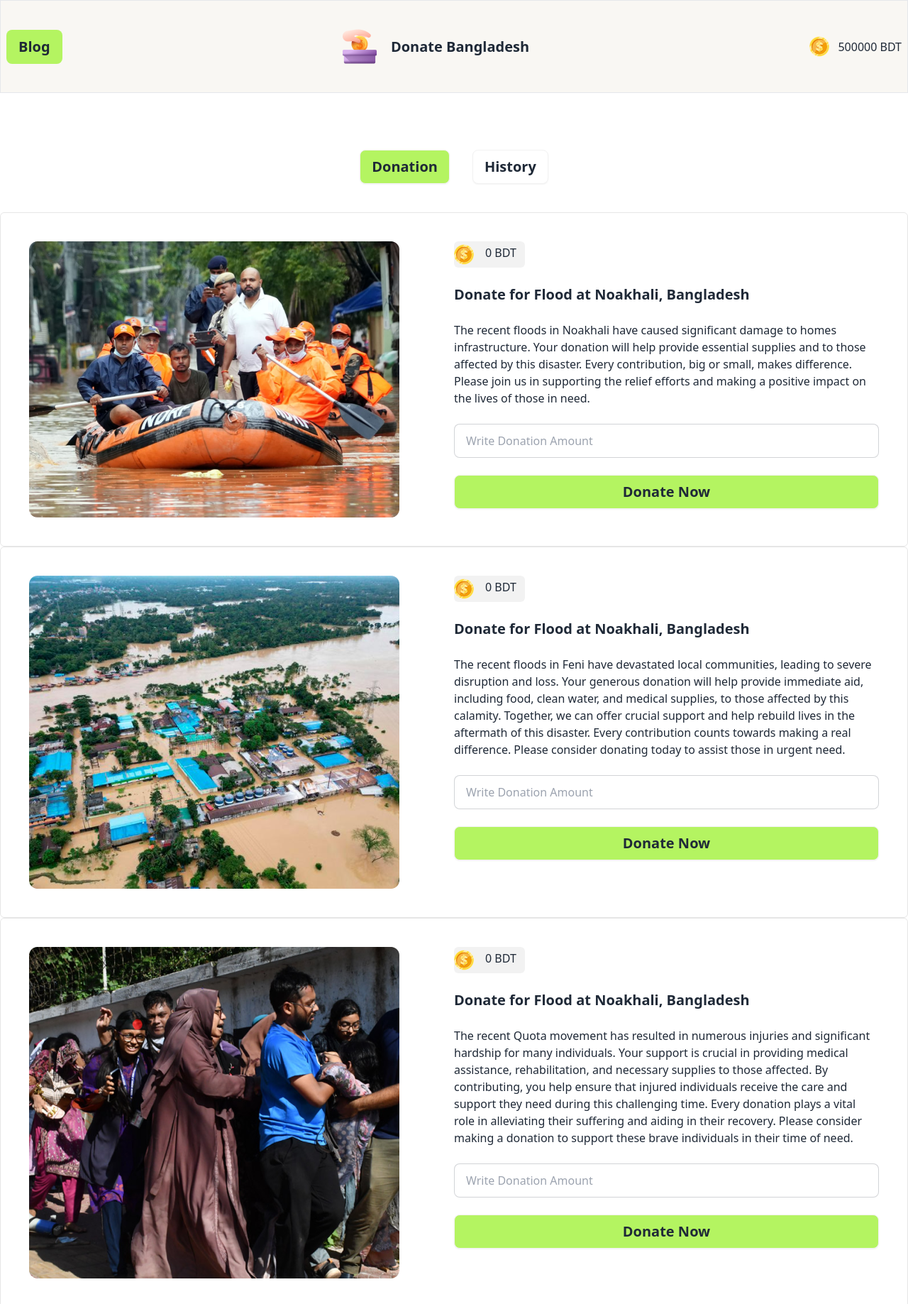
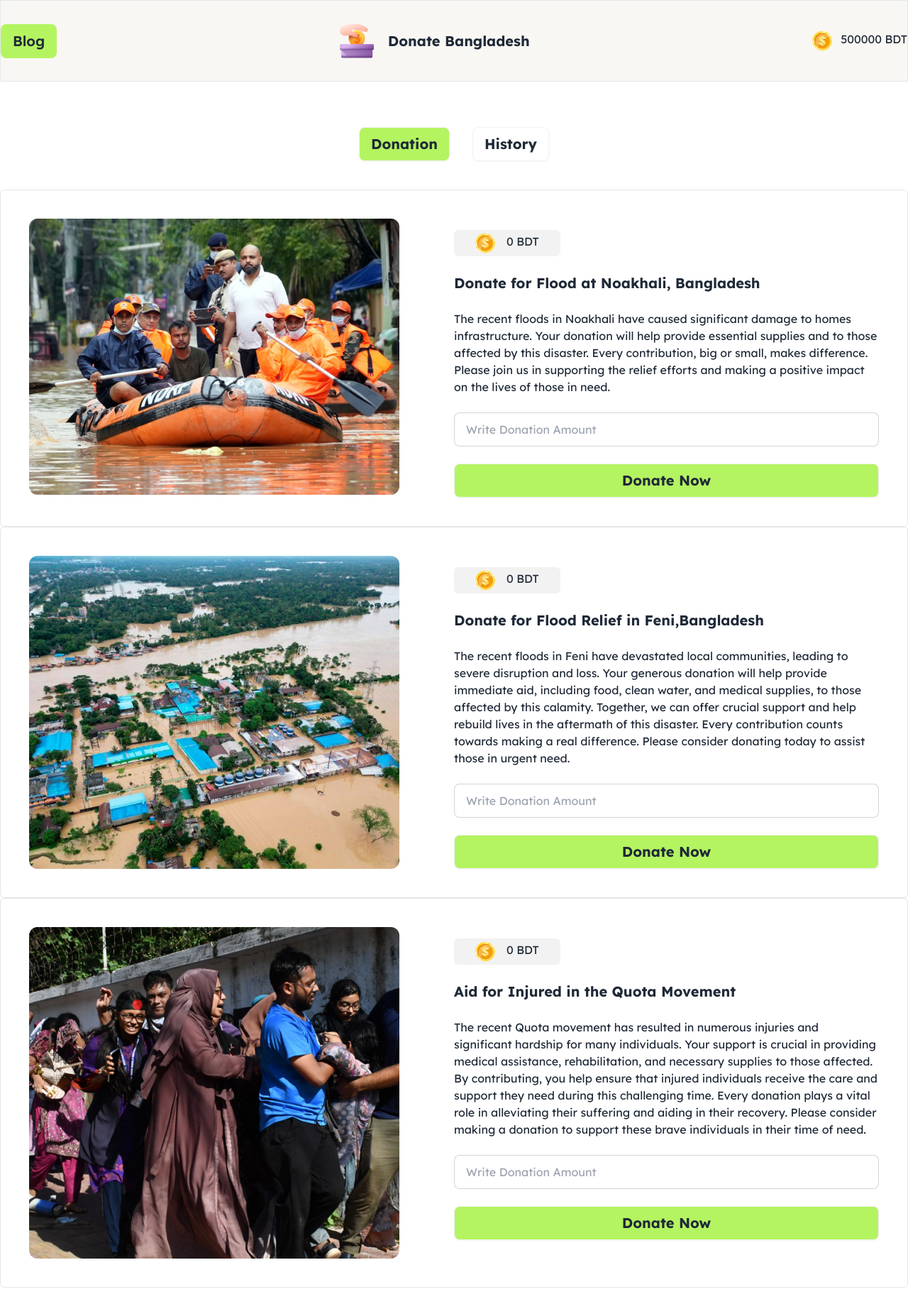
Before and after one commit to DebasisLeo/B10A5, a plain HTML site: page index.html in a window 1280 px wide. Shown: the top 1837 px of the page at 71% size. After the commit the page ends 1814 px from the top, so only its background shows below. Drawn offline with nearby package versions, Linux system fonts and the light colour scheme.

Commit message:
third commit

```diff
--- a/index.html
+++ b/index.html
@@ -13,17 +13,26 @@
     <link rel="preconnect" href="https://fonts.googleapis.com">
     <link rel="preconnect" href="https://fonts.gstatic.com" crossorigin>
     <link href="https://fonts.googleapis.com/css2?family=Lexend:wght@100..900&display=swap" rel="stylesheet">
+
+    <style>
+        .lexend {
+  font-family: "Lexend", sans-serif;
+  font-optical-sizing: auto;
+
+}
+    </style>
 </head>
 
-<body>
-    <header>
-        <nav class="bg-[#F9F7F3] border py-8 mb-20">
-            <div class="navbar flex justify-between  max-w-screen-xl mx-auto  ">
+
+<body class="lexend">
+    <header style="position: sticky; top: 0; " >
+        <nav class="bg-[#F9F7F3] border py-8 mb-16">
+            <div class="flex items-center md:flex md:justify-between   md:max-w-screen-xl md:mx-auto max-w-screen-xl justify-around mx-auto  ">
                 <div class="">
 
                  <button onclick="blog(this)" class="btn btn-ghost bg-[#B4F461] rounded-lg text-xl">Blog</button>
                 </div>
-                <div class="   lg:flex lg:justify-center lg:items-center lg:gap-5">
+                <div class="flex  items-center justify-center  gap-3  md:flex md:justify-center md:items-center md:gap-5">
                     <img src="./assets/logo.png" alt="">
                     <h4 class="text-xl font-bold">Donate Bangladesh</h4>
                 </div>
@@ -35,18 +44,18 @@
         </nav>
     </header>
     <main class="max-w-screen-xl mx-auto">
-        <div class="flex justify-center gap-8 mb-10">
+        <div class="flex justify-center gap-8 mb-10" style="position: sticky; top: 175px; " md:style="position: sticky; top: 205px; ">
             <button id="don" onclick="donate(this)" class="btn text-xl font-bold bg-[#B4F461]">Donation</button>
             <button onclick="history(this)" id="his" class="btn text-xl font-bold bg-white">History</button>
         </div>
 
        <div id="d-1">
-        <div class=" flex border border-[#1111111A] p-10 rounded-md">
-            <div class="w-1/2">
+        <div class=" md:flex border border-[#1111111A] p-5 md:p-10 rounded-md">
+            <div class="md:w-1/2">
                 <img src="./assets/noakhali.png" alt="">
             </div>
-            <div class="w-1/2 space-y-6">
-                <div class="flex gap-4 w-1/6 py-1 rounded-md bg-[#1111110D]">
+            <div class="md:w-1/2 space-y-6">
+                <div class="flex mt-4 gap-4 w-1/4 py-1 justify-center rounded-md bg-[#1111110D]">
                     <img src="./assets/coin.png" alt="">
                     <p><span id="s-1">0</span> BDT</p>
                 </div>
@@ -77,16 +86,16 @@
                </div>
             </div>
         </div>
-        <div class=" flex border border-[#1111111A] p-10 rounded-md">
-            <div class="w-1/2">
+        <div class=" md:flex border border-[#1111111A] p-5 md:p-10 rounded-md">
+            <div class="md:w-1/2">
                 <img src="./assets/feni.png" alt="">
             </div>
-            <div class="w-1/2 space-y-6">
-                <div class="flex gap-4 bg-[#1111110D] w-1/6 py-1 rounded-md ">
+            <div class="md:w-1/2  space-y-6">
+                <div class="flex mt-4 gap-4 bg-[#1111110D] w-1/4 justify-center py-1 rounded-md ">
                     <img src="./assets/coin.png" alt="">
                     <p><span id="s-2">0</span> BDT</p>
                 </div>
-                <h4 class="text-xl font-bold">Donate for Flood at Noakhali, Bangladesh</h4>
+                <h4 class="text-xl font-bold">Donate for Flood Relief in Feni,Bangladesh</h4>
                 <p> The recent floods in Feni have devastated local communities, leading to severe disruption and loss. Your generous donation will help provide immediate aid, including food, clean water, and medical supplies, to those affected by this calamity. Together, we can offer crucial support and help rebuild lives in the aftermath of this disaster. Every contribution counts towards making a real difference. Please consider donating today to assist those in urgent need.</p>
                 <input type="text" id="i-2" placeholder="Write Donation Amount" class="input input-bordered w-full " />
                <div>
@@ -94,16 +103,16 @@
                </div>
             </div>
         </div>
-        <div class=" flex border border-[#1111111A] p-10 rounded-md">
-            <div class="w-1/2">
+        <div class=" md:flex border border-[#1111111A] p-5 md:p-10 rounded-md">
+            <div class="md:w-1/2">
                 <img src="./assets/quota-protest.png" alt="">
             </div>
-            <div class="w-1/2 space-y-6">
-                <div class="flex gap-4 w-1/6 rounded-md py-1 bg-[#1111110D]">
+            <div class="md:w-1/2 space-y-6">
+                <div class="flex mt-4 gap-4 w-1/4 justify-center rounded-md py-1 bg-[#1111110D]">
                     <img src="./assets/coin.png" alt="">
                     <p><span id="s-3">0</span> BDT</p>
                 </div>
-                <h4 class="text-xl font-bold">Donate for Flood at Noakhali, Bangladesh</h4>
+                <h4 class="text-xl font-bold">Aid for Injured in the Quota Movement</h4>
                 <p> The recent Quota movement has resulted in numerous injuries and significant hardship for many individuals. Your support is crucial in providing medical assistance, rehabilitation, and necessary supplies to those affected. By contributing, you help ensure that injured individuals receive the care and support they need during this challenging time. Every donation plays a vital role in alleviating their suffering and aiding in their recovery. Please consider making a donation to support these brave individuals in their time of need.</p>
                 <input type="text" id="i-3" placeholder="Write Donation Amount" class="input input-bordered w-full " />
                <div>
--- a/js/index.js
+++ b/js/index.js
@@ -8,7 +8,7 @@ document.getElementById('b-1').addEventListener('click', function() {
         reduce1();
 
         let now = new Date();
-        let options = { timeZone: 'Asia/Dhaka', weekday: 'short', year: 'numeric', month: 'short', day: 'numeric', hour: '2-digit', minute: '2-digit', second: '2-digit', hour12: false };
+        let options = { timeZone: 'Asia/Dhaka', weekday: 'short', year: 'numeric', month: 'short', day: 'numeric', hour: '2-digit', minute: '2-digit', second: '2-digit', hour12: true };
         let dateTime = now.toLocaleString('en-BD', options) + " GMT+0600 (Bangladesh Standard Time)";
 
         let div1 = document.getElementById('d-2');
```
Also changed, not shown: blog.html (+2 -2 lines).
